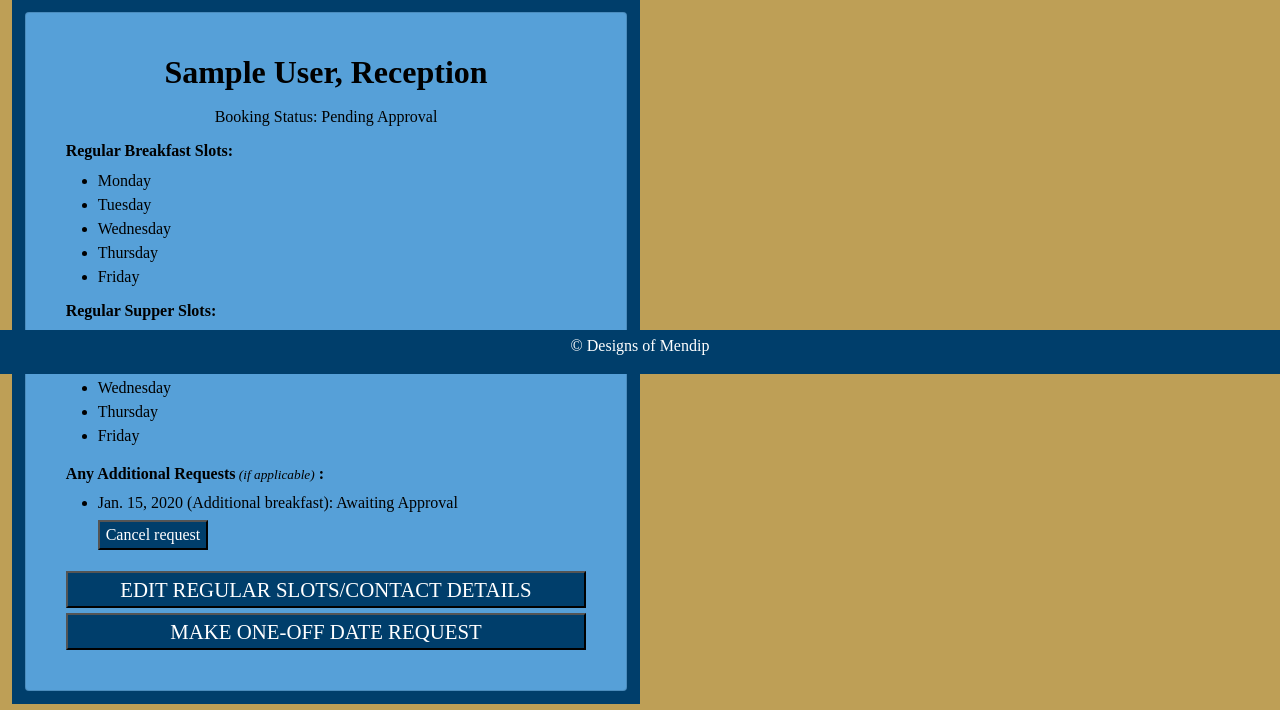
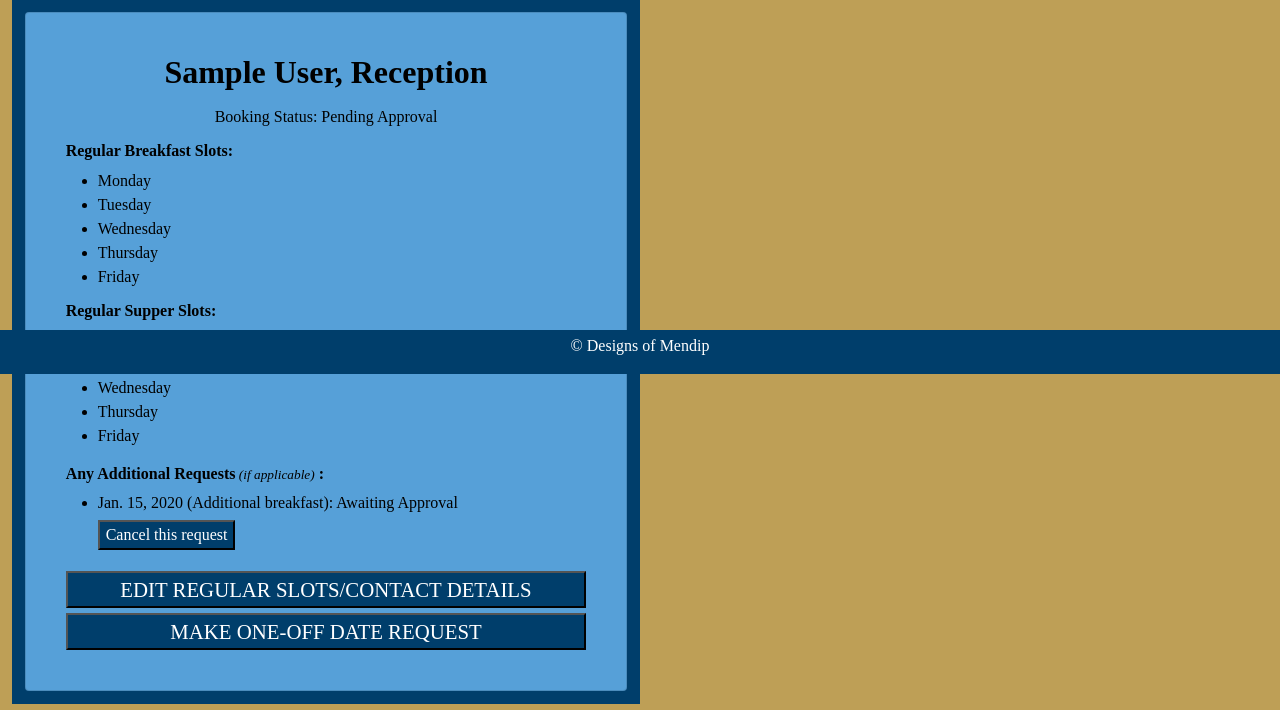
Before and after one commit to MandyHole/school-clubs, a Django app: page /manage_bookings/ in a window 1280 px wide. Shown: the part 426-1136 px from the top of the page. Run offline with Django 3.2, Linux system fonts and the light colour scheme; a user stored in the database is signed in; tables that the repository leaves empty hold one stand-in row (values such as "Sample post"); some libraries are stand-ins or nearby versions; some web fonts are replaced.

Commit message:
Add message to successful date request submission

```diff
--- a/pupils/views.py
+++ b/pupils/views.py
@@ -2,6 +2,7 @@
 from django.views import generic, View
 from .models import Parent, Pupil, DateRequest, Breakfast, BreakfastRequest
 from django.contrib.auth.models import User
+from django.contrib import messages
 from .forms import PupilForm, ParentForm, EditParentForm, DateRequestForm, EditPupilForm
 from datetime import date
 from django.views.generic.edit import CreateView
@@ -230,6 +231,9 @@
         if date_form.is_valid():
             date_form.instance.pupil = pupil
             date_form.save()
+            messages.success(
+                request,
+                'Your date request has been submitted successfully.')
             return redirect('get_manage_booking')
 
     date_form = DateRequestForm(instance=pupil)
--- a/templates/manage_bookings.html
+++ b/templates/manage_bookings.html
@@ -94,7 +94,7 @@
               {% if date_request.pupil == pupil %} <li>{{ date_request.date_request }}
                 ({{ date_request.get_type_of_request_display }}): {{ date_request.get_approval_status_display }}</li>
                 {% if date_request.approval_status == '0' %} <a href="#deleteDateModal" data-toggle="modal">
-                  <button class="navy-btn-small">Cancel request </button>
+                  <button class="navy-btn-small">Cancel this request </button>
 
                 </a>                   <div id="deleteDateModal" class="modal fade">
                   <div class="modal-dialog modal-confirm">
```
Also changed, not shown: README.md.
